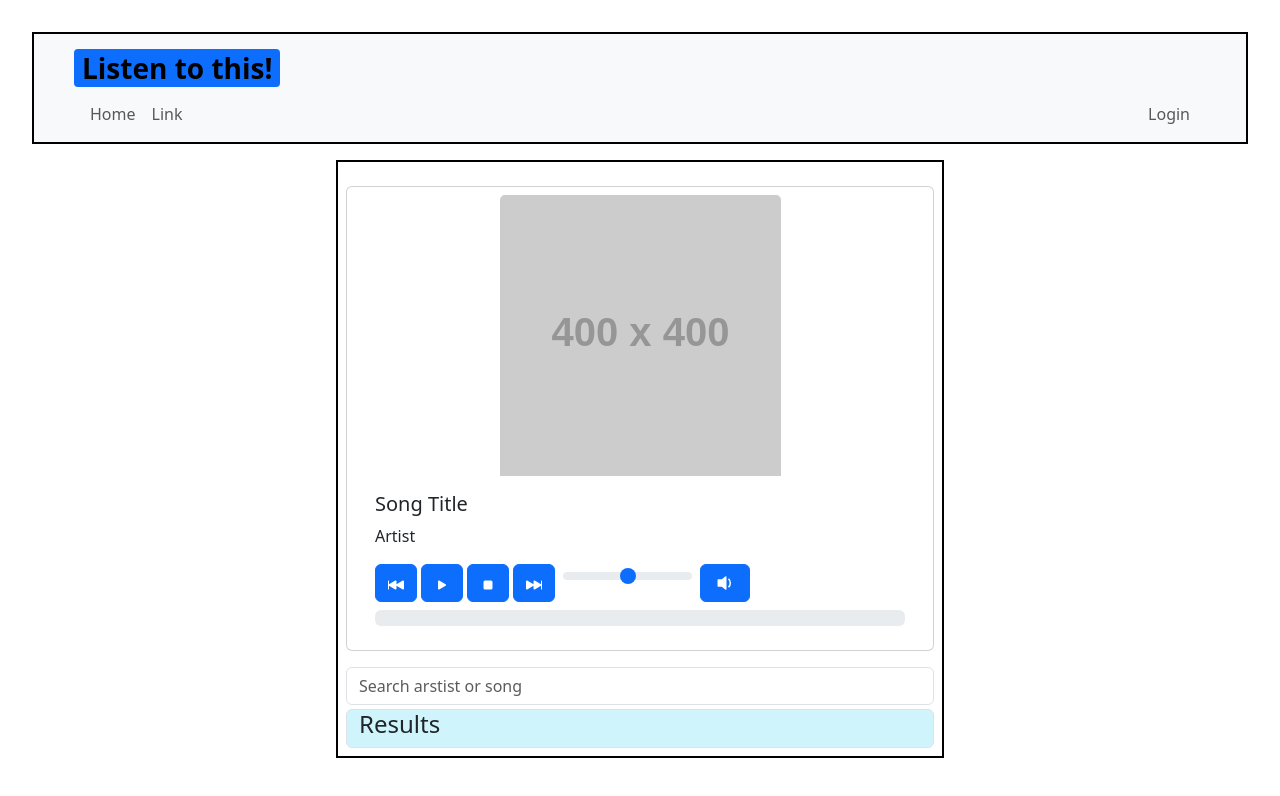
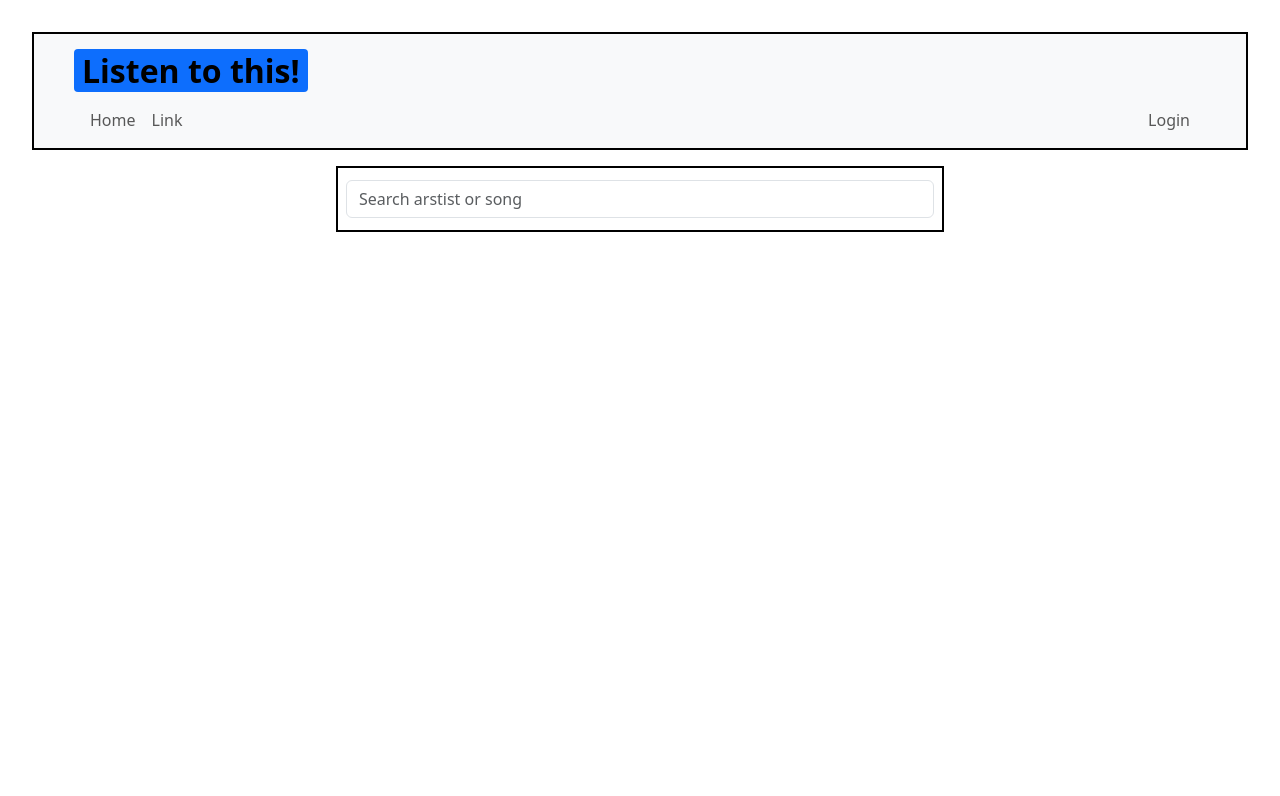
Before and after one commit to Leon35-fc/LISTEN-TO-THIS---react, a React (Vite) app in the folder listen_to_this/: page / in a window 1280 px wide. Shown: the top 796 px of the page. Built offline with nearby package versions, Linux system fonts and the light colour scheme.

Commit message:
Results e Login component added, fixed player

```diff
--- a/listen_to_this/src/App.jsx
+++ b/listen_to_this/src/App.jsx
@@ -3,14 +3,16 @@ import { useState } from 'react';
 import './App.css';
 import LttNavbar from './components/LttNavbar';
 import CenterContent from './components/CenterContent';
+import Login from './components/Login';
 
 function App() {
   return (
     <>
       <LttNavbar />
       <div
-      className="d-flex justify-content-center row-cols-2"
+      className="d-flex justify-content-center row-cols-1 row-cols-lg-2 flex-wrap"
       >
+        {/* <Login /> */}
         <CenterContent />
       </div>
     </>
--- a/listen_to_this/src/components/CenterContent.jsx
+++ b/listen_to_this/src/components/CenterContent.jsx
@@ -6,7 +6,8 @@ import {
   Row,
   Col,
   ProgressBar,
-  Button
+  Button,
+  Badge
 } from 'react-bootstrap';
 import {
   BsFillPlayFill,
@@ -17,8 +18,14 @@ import {
   BsFillVolumeMuteFill,
   BsFillVolumeOffFill,
   BsFillVolumeDownFill,
-  BsFillVolumeUpFill
+  BsFillVolumeUpFill,
+  BsHandThumbsUp,
+  BsHandThumbsUpFill
 } from 'react-icons/bs';
+
+import { deezerFetch } from './deezerApi';
+import CustomCarousel from './CustomCarousel';
+import Results from './Results';
 
 const CenterContent = () => {
   const searchURL =
@@ -35,32 +42,33 @@ const CenterContent = () => {
   const [slider, setSliderValue] = useState(50);
   const [sliderPrev, setSliderPrevValue] = useState();
   const [mute, setMute] = useState(false);
+  //SUGGESTION
 
-  const deezerFetch = function (input) {
-    if (!input || input == 'undefined') return;
-    console.log('from fetch', input);
+  // const deezerFetch = function (input) {
+  //   if (!input || input == 'undefined') return;
+  //   console.log('from fetch', input);
 
-    fetch(searchURL + input)
-      .then((response) => {
-        if (response.ok) {
-          return response.json();
-        } else {
-          throw new Error('Errore nel recupero dei dati.');
-        }
-      })
-      .then((data) => {
-        console.log(data);
+  //   fetch(searchURL + input)
+  //     .then((response) => {
+  //       if (response.ok) {
+  //         return response.json();
+  //       } else {
+  //         throw new Error('Errore nel recupero dei dati.');
+  //       }
+  //     })
+  //     .then((data) => {
+  //       console.log(data);
 
-        setFetchedData(data.data);
-      })
-      .catch((error) => {
-        console.log('Errore.', error);
-      });
-  };
+  //       setFetchedData(data.data);
+  //     })
+  //     .catch((error) => {
+  //       console.log('Errore.', error);
+  //     });
+  // };
 
   const handleSubmit = (e) => {
     e.preventDefault();
-    deezerFetch(inputForm.replaceAll(' ', '+'));
+    deezerFetch(searchURL + inputForm.replaceAll(' ', '+'), setFetchedData);
     setInputForm('');
   };
 
@@ -120,18 +128,23 @@ const CenterContent = () => {
   const handleVolume = function (e) {
     console.log(e.target.value);
     console.log(slider * 0.01);
-    setSliderValue((e.target.value));
-    let a = slider * 0.001
-    console.log("A: ",a);
-    if( a < 0.04 || a > 0.96){
-      a = Math.floor(a)
-    }
-    audioRef.current.volume = a
+
+    const box = e.currentTarget;
+    const rect = box.getBoundingClientRect();
+    const clickX = e.clientX - rect.left;
+    let percentage = clickX / rect.width;
+
+    if (percentage < 0.04) percentage = 0;
+    if (percentage > 0.94) percentage = 1;
+    setSliderValue(percentage * 100);
+    console.log('% ', percentage);
+
+    audioRef.current.volume = percentage;
   };
 
   const handleMute = function (e) {
     console.log(e.target);
-    const rangeSlider = document.querySelector('.form-range');
+    const rangeSlider = document.querySelector('.progress-bar');
     console.log('Il rangeSlider', rangeSlider.value);
     if (mute && slider == 0) {
       console.log('Slider prima di cambio parametri', slider);
@@ -140,7 +153,7 @@ const CenterContent = () => {
       setSliderValue(sliderPrev);
       rangeSlider.value = sliderPrev;
       console.log("I'm on", sliderPrev);
-      audioRef.current.volume = slider;
+      audioRef.current.volume = sliderPrev * 0.01;
     } else {
       setSliderPrevValue(slider);
       setMute(true);
@@ -150,8 +163,8 @@ const CenterContent = () => {
     }
   };
 
-  const volumeIcon = function (a) {
-    a = Math.ceil(slider / 34);
+  const volumeIcon = function () {
+    const a = Math.ceil(slider / 34);
     // console.log( 'A vale: ',a)
     switch (a) {
       case 0:
@@ -165,69 +178,87 @@ const CenterContent = () => {
     }
   };
 
-  useEffect(() => play(), [selected]);
+  useEffect(() => deezerFetch(), [])
+
+  useEffect(() => selected ? play() : stop(), [selected]);
 
   useEffect(() => setIsPlaying(false), []);
 
   return (
     <>
-      <div className="border border-2 border-black my-3 p-2">
+      <Row className="row-cols-1 border border-2 border-black my-3 p-2">
         <Container>
           {/* CARD/PLAYER */}
+          {fetchedData.length > 0 && (
             <Row className="my-3">
               <Card className="d-flex align-items-center">
                 <Card.Img
                   variant="top"
                   src={
                     !selected
-                    ? 'https://placehold.co/400/'
+                      ? ' ' // 'https://placehold.co/400/' in alternativa alla stringa null
                       : selected.album.cover_xl
                   }
                   className="w-50 mt-2"
                 />
                 <Card.Body className="w-100">
                   <Card.Title className="d-flex align-content-start">
-                  {!selected ? 'Song Title' : selected.title}
+                    {!selected ? '' : selected.title}
                   </Card.Title>
                   <Card.Text className="d-flex align-content-start">
-                  {!selected ? 'Artist' : selected.artist.name}
+                    {!selected ? '' : selected.artist.name}
                   </Card.Text>
-                <div className="d-flex">
-                  <div className="d-flex justify-content-start gap-1 me-auto">
+                  <div className="d-flex align-items-center">
+                    <div className="d-flex justify-content-start gap-1 me-auto w-100">
                       <Button onClick={() => changeSong(-1)}>
-                      <BsFillSkipBackwardFill />
+                        <BsFillSkipBackwardFill className="fs-6 d-flex align-middle justify-content-start" />
                       </Button>
                       <Button
                         onClick={() => {
                           isPlaying ? pause() : play();
                         }}
                       >
-                      {!isPlaying ? <BsFillPlayFill /> : <BsFillPauseFill />}
+                        {!isPlaying ? (
+                          <BsFillPlayFill className="fs-6 d-flex align-middle justify-content-start" />
+                        ) : (
+                          <BsFillPauseFill className="fs-6 d-flex align-middle justify-content-start" />
+                        )}
                       </Button>
-                    <Button onClick={() => stop()}>
+                      <Button
+                        onClick={() => stop()}
+                        className="fs-6 d-flex align-middle justify-content-start"
+                      >
                         <BsFillStopFill />
                       </Button>
-                    <Button onClick={() => changeSong(1)}>
+                      <Button
+                        onClick={() => changeSong(1)}
+                        className="fs-6 d-flex align-middle justify-content-start"
+                      >
                         <BsFillSkipForwardFill />
                       </Button>
+                    </div>
+                    <div className="d-flex align-items-center gap-2 flex-grow-1 ms-3">
                       <Form.Range
-                      className="w-50 p-1"
+                        className="p-1"
                         min="0"
                         max="100"
-                      value={slider}
-                      onChange={handleVolume}
+                        defaultValue={slider}
                         onClick={handleVolume}
-                      style={{ '--value': `${slider}%` }}
                       />
+                      {/* <ProgressBar
+                        now={slider}
+                        className="w-50"
+                        onClick={handleVolume}
+                        onDrag={handleVolume}
+                        // label={Math.round(slider)}
+                      /> */}
                       <Button
-                      // className="bg-transparent border-0 fs-2 d-flex"
-                      className=" fs-4 d-flex align-middle"
+                        className="fs-5 d-flex align-middle justify-content-start"
                         onClick={handleMute}
                       >
                         {volumeIcon()}
                       </Button>
                     </div>
-                  {/* <ProgressBar now={progress} className="flex-grow-1 ms-1" /> */}
                   </div>
                   <div>
                     <ProgressBar
@@ -235,7 +266,10 @@ const CenterContent = () => {
                       className="flex-grow-1 my-2"
                       onClick={(e) => handleTimeSkip(e)}
                     />
-
+                    <p className="d-flex justify-content-between">
+                      <span>{Math.round(audioRef.current?.currentTime)}</span>
+                      <span>{Math.round(audioRef.current?.duration)}</span>
+                    </p>
                     <audio
                       ref={audioRef}
                       src={selected?.preview}
@@ -249,6 +283,7 @@ const CenterContent = () => {
                 </Card.Body>
               </Card>
             </Row>
+          )}
 
           {/* SEARCHBAR */}
           <Row className="my-1">
@@ -262,40 +297,15 @@ const CenterContent = () => {
             </Form>
           </Row>
 
-          {fetchedData && (
+          {fetchedData && fetchedData.length > 0 && (
             <Container className="p-0 m-0">
+              {/* <CustomCarousel dataAPI={fetchedData} /> */}
               {/* RISULTATI RICERCA */}
-              <Row className="text-start border border-1 bg-info-subtle rounded rounded-2">
-                <h4>Results</h4>
-                {fetchedData.map((data) => (
-                  <Row
-                    key={data.id}
-                    className={`row-cols-3 m-0 my-1 p-0 ${selected.id === data.id ? 'border border-1 border-dark' : ''}  rounded rounded-2`}
-                    onClick={() =>
-                      selected !== data ? setSelected(data) : setSelected('')
-                    }
-                  >
-                    <img src={data.album.cover_xl} alt="" className="" />
-                    <div className="flex-grow-1">
-                      <p>
-                        <span className="fw-semibold">Artist</span>{' '}
-                        {data.artist.name}
-                      </p>
-                      <p>
-                        <span className="fw-semibold">Album</span>{' '}
-                        {data.album.title}
-                      </p>
-                      <p>
-                        <span className="fw-semibold">Song</span> {data.title}
-                      </p>
-                    </div>
-                  </Row>
-                ))}
-              </Row>
+              <Results fetchedData={fetchedData} selected={selected} setSelected={setSelected} />
             </Container>
           )}
         </Container>
-      </div>
+      </Row>
     </>
   );
 };
--- /dev/null
+++ b/listen_to_this/src/components/CustomCarousel.jsx
@@ -0,0 +1,33 @@
+import { Carousel } from 'react-bootstrap';
+import { deezerFetch } from './deezerApi';
+
+const CustomCarousel = (
+  { dataAPI }
+) => {
+  // console.log("Lunghezza: ", dataAPI.length);
+
+  deezerFetch();
+  return (
+    <>
+      {dataAPI && dataAPI.length > 0 && (
+        <Carousel data-bs-theme="dark" className="bg-danger  w-100 my-3" interval={null}>
+          {dataAPI.map((data) => (
+            <Carousel.Item key={data.id}>
+              <img
+                src={data?.album.cover_xl}
+                className="d-block mx-auto w-50"
+                alt={data?.album.title}
+              />
+              <Carousel.Caption className="position-relative start-0 end-0 mt-3">
+                <h3>{data?.title}</h3>
+                <p>{data?.artist.name}</p>
+              </Carousel.Caption>
+            </Carousel.Item>
+          ))}
+        </Carousel>
+      )}
+    </>
+  );
+};
+
+export default CustomCarousel;
--- /dev/null
+++ b/listen_to_this/src/components/Login.jsx
@@ -0,0 +1,45 @@
+import { Row, Col, Tabs, Tab, Form, Button } from 'react-bootstrap';
+
+const Login = () => {
+  return (
+    <>
+      <Row className="border border-2 mt-3 pb-3 justify-content-center">
+        {/* <h3>Login</h3> */}
+        <Tabs>
+          <Tab eventKey="registration" title="Registration">
+              <Form className="text-start ">
+                <Form.Group>
+                  <Form.Label className="my-2">Username</Form.Label>
+                  <Form.Control type="text" placeholder="username" />
+                </Form.Group>
+                <Form.Group>
+                  <Form.Label className="my-2">E-mail</Form.Label>
+                  <Form.Control type="email" placeholder="name@domain.com" />
+                </Form.Group>
+                <Form.Group>
+                  <Form.Label className="my-2">Password</Form.Label>
+                  <Form.Control type="password" placeholder="password" />
+                </Form.Group>
+                <Button className='mt-3'>Register</Button>
+              </Form>
+          </Tab>
+          <Tab eventKey="login" title="Login">
+              <Form className="text-start">
+                <Form.Group>
+                  <Form.Label className="my-2">Username</Form.Label>
+                  <Form.Control type="text" placeholder="username" />
+                </Form.Group>
+                <Form.Group>
+                  <Form.Label className="my-2">Password</Form.Label>
+                  <Form.Control type="password" placeholder="password" />
+                </Form.Group>
+                 <Button className='mt-3'>Login</Button>
+              </Form>
+          </Tab>
+        </Tabs>
+      </Row>
+    </>
+  );
+};
+
+export default Login;
--- a/listen_to_this/src/components/LttNavbar.jsx
+++ b/listen_to_this/src/components/LttNavbar.jsx
@@ -8,7 +8,7 @@ const LttNavbar = () => {
     >
       <Container className="d-flex row-cols-1 text-start vstack">
         <Navbar.Brand href="#home">
-          <span className="bg-primary px-2 rounded rounded-1 fs-3 fw-semibold">Listen to this!</span>
+          <span className="bg-primary px-2 rounded rounded-1 fs-2 fw-semibold">Listen to this!</span>
         </Navbar.Brand>
         <Navbar.Toggle aria-controls="basic-navbar-nav" />
         <Navbar.Collapse id="basic-navbar-nav">
--- /dev/null
+++ b/listen_to_this/src/components/Results.jsx
@@ -0,0 +1,87 @@
+import { useEffect, useState } from "react";
+import { Row,
+         Button
+ } from "react-bootstrap";
+
+import {
+  BsHandThumbsUp,
+  BsHandThumbsUpFill
+} from 'react-icons/bs';
+
+const Results = (
+    props
+) =>{
+    const [like, setLike] = useState([])
+
+    const selected = props.selected
+    const fetchedData = props.fetchedData
+    const setSelected = props.setSelected
+
+    const likeIcon = () => {
+
+        switch(like){
+            case "true":
+                return <BsHandThumbsUp />;
+            case "false":
+                return <BsHandThumbsUpFill />;
+            default:
+                return <BsHandThumbsUp />;
+            }
+
+    }
+
+    const handleLike = (id) => {
+        if(like.includes(id)){
+            setLike(like.filter(itemId => itemId !== id));
+        } else {
+            setLike([...like, id]);
+        }
+    }
+
+    // useEffect(() => handleLike, [fetchedData])
+
+    return(
+        <>
+        <Row className="text-start border border-1 bg-info-subtle rounded rounded-2 py-2">
+                <h4>Results</h4>
+                {fetchedData.map((data) => (
+                  <Row
+                    key={data.id}
+                    className={`row-cols-3 m-0 my-1 p-0 ${selected.id === data.id ? 'border border-1 border-dark' : ''}  rounded rounded-2`}
+                    onClick={() =>
+                      selected !== data ? setSelected(data) : setSelected('')
+                    }
+                  >
+                    <img src={data.album.cover_xl} alt="" className="" />
+                    <div className="flex-grow-1">
+                      <p>
+                        <span className="fw-semibold">Artist</span>{' '}
+                        {data.artist.name}
+                      </p>
+                      <p>
+                        <span className="fw-semibold">Song</span> {data.title}
+                      </p>
+                      <p>
+                        <span className="fw-semibold">Album</span>{' '}
+                        {data.album.title}
+                      </p>
+                      <Row className="row-cols-2 row-cols-lg-4">
+
+                        <Button onClick={(e) => {e.stopPropagation(); console.log("suggerita!");
+                        }}> Suggest! </Button>
+
+                        <Button
+                        className="bg-transparent text-primary border border-0"
+                        onClick={(e) => {e.stopPropagation();handleLike(data.id);}
+                        }> {like.includes(data.id) ? <BsHandThumbsUpFill /> : <BsHandThumbsUp />}</Button>
+
+                      </Row>
+                    </div>
+                  </Row>
+                ))}
+              </Row>
+        </>
+    )
+}
+
+export default Results;
--- /dev/null
+++ b/listen_to_this/src/components/deezerApi.jsx
@@ -0,0 +1,25 @@
+// const searchURL =
+//     'https://striveschool-api.herokuapp.com/api/deezer/search?q=';
+
+export const deezerFetch = function (input, setFetchedData) {
+    if (!input || input == 'undefined') return;
+    console.log('from fetch', input);
+
+    // fetch(searchURL + input)
+    fetch(input)
+      .then((response) => {
+        if (response.ok) {
+          return response.json();
+        } else {
+          throw new Error('Errore nel recupero dei dati.');
+        }
+      })
+      .then((data) => {
+        console.log(data);
+
+        setFetchedData(data.data);
+      })
+      .catch((error) => {
+        console.log('Errore.', error);
+      });
+  };
```
Also changed, not shown: listen_to_this/src/App.css (+10 -0 lines). Lines whose indentation alone changed are shown as unchanged.
